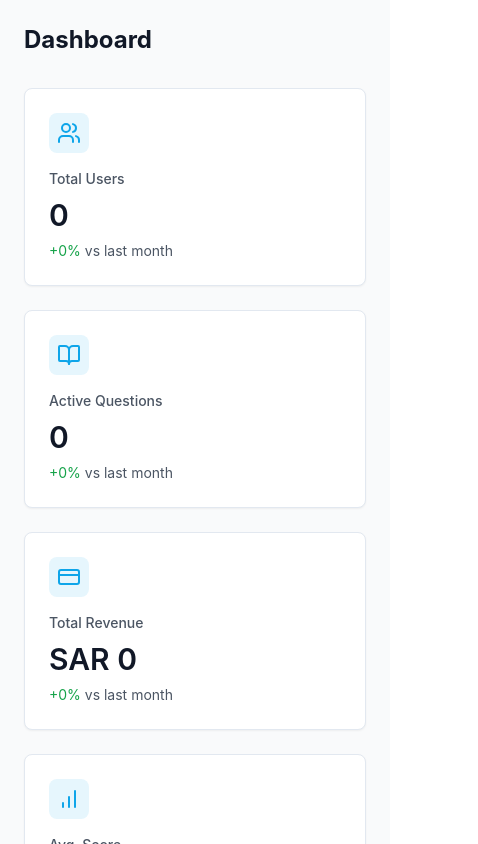
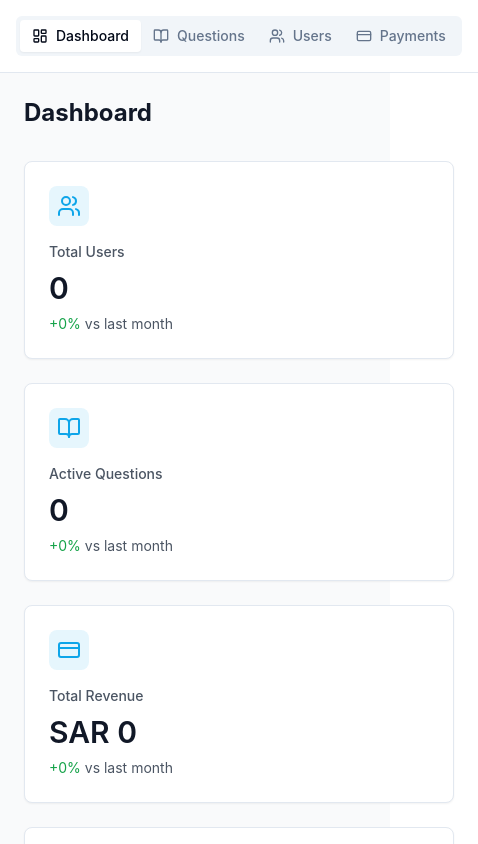
Before and after one commit to omarlol222/achieve, a React (Vite) app: page /admin in a window 390 px wide. Shown: the top 844 px of the page, 478 px wide, since content can reach past the window. Built offline with nearby package versions, Linux system fonts and the light colour scheme.

Commit message:
Add tabs for navigation
Implemented tabs to facilitate access to different pages within the application.
[skip gpt_engineer]

```diff
--- a/src/components/layout/AdminLayout.tsx
+++ b/src/components/layout/AdminLayout.tsx
@@ -1,5 +1,6 @@
 import { Link, Outlet, useLocation } from "react-router-dom";
 import { LayoutDashboard, Users, BookOpen, CreditCard } from "lucide-react";
+import { Tabs, TabsList, TabsTrigger } from "@/components/ui/tabs";
 
 const AdminLayout = () => {
   const location = useLocation();
@@ -10,6 +11,10 @@ const AdminLayout = () => {
     { name: "Users", href: "/admin/users", icon: Users },
     { name: "Payments", href: "/admin/payments", icon: CreditCard },
   ];
+
+  const getCurrentTab = () => {
+    return location.pathname.split("/")[2] || "";
+  };
 
   return (
     <div className="min-h-screen bg-gray-50">
@@ -50,6 +55,26 @@ const AdminLayout = () => {
 
         {/* Main content */}
         <div className="flex flex-col flex-1">
+          {/* Mobile tabs navigation */}
+          <div className="md:hidden p-4 bg-white border-b">
+            <Tabs value={getCurrentTab()} className="w-full">
+              <TabsList className="w-full">
+                {navigation.map((item) => (
+                  <TabsTrigger
+                    key={item.name}
+                    value={item.href.split("/")[2] || ""}
+                    className="flex-1"
+                    asChild
+                  >
+                    <Link to={item.href}>
+                      <item.icon className="h-4 w-4 mr-2" />
+                      {item.name}
+                    </Link>
+                  </TabsTrigger>
+                ))}
+              </TabsList>
+            </Tabs>
+          </div>
           <main className="flex-1 p-6">
             <Outlet />
           </main>
```
